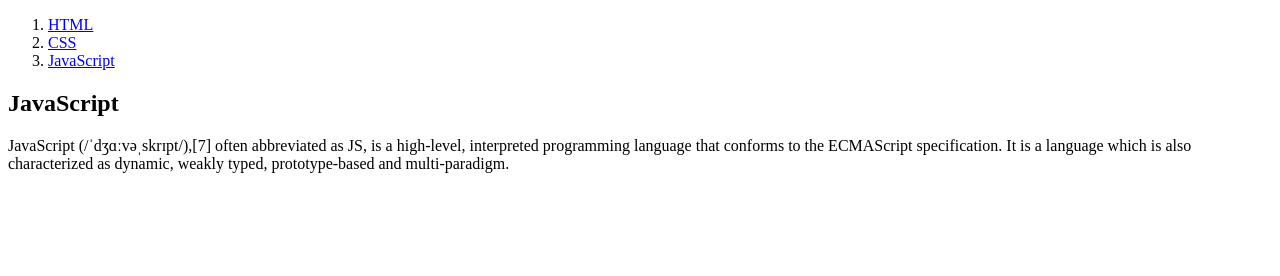
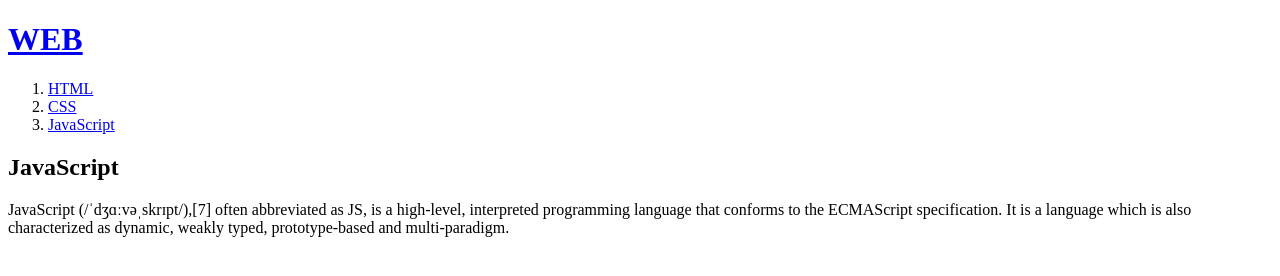
Before and after one commit to bluemunyWEB/web1, a plain HTML site: page 3.html in a window 1280 px wide. Drawn offline with Linux system fonts and the light colour scheme.

Commit message:
Add files via upload

```diff
--- a/3.html
+++ b/3.html
@@ -6,6 +6,8 @@
   </head>
 
   <body>
+    <h1><a href="index.html">WEB</a></h1>
+
     <ol>
       <li> <a href="1.html">HTML</a></li>
       <li> <a href="2.html">CSS</a></li>
```
